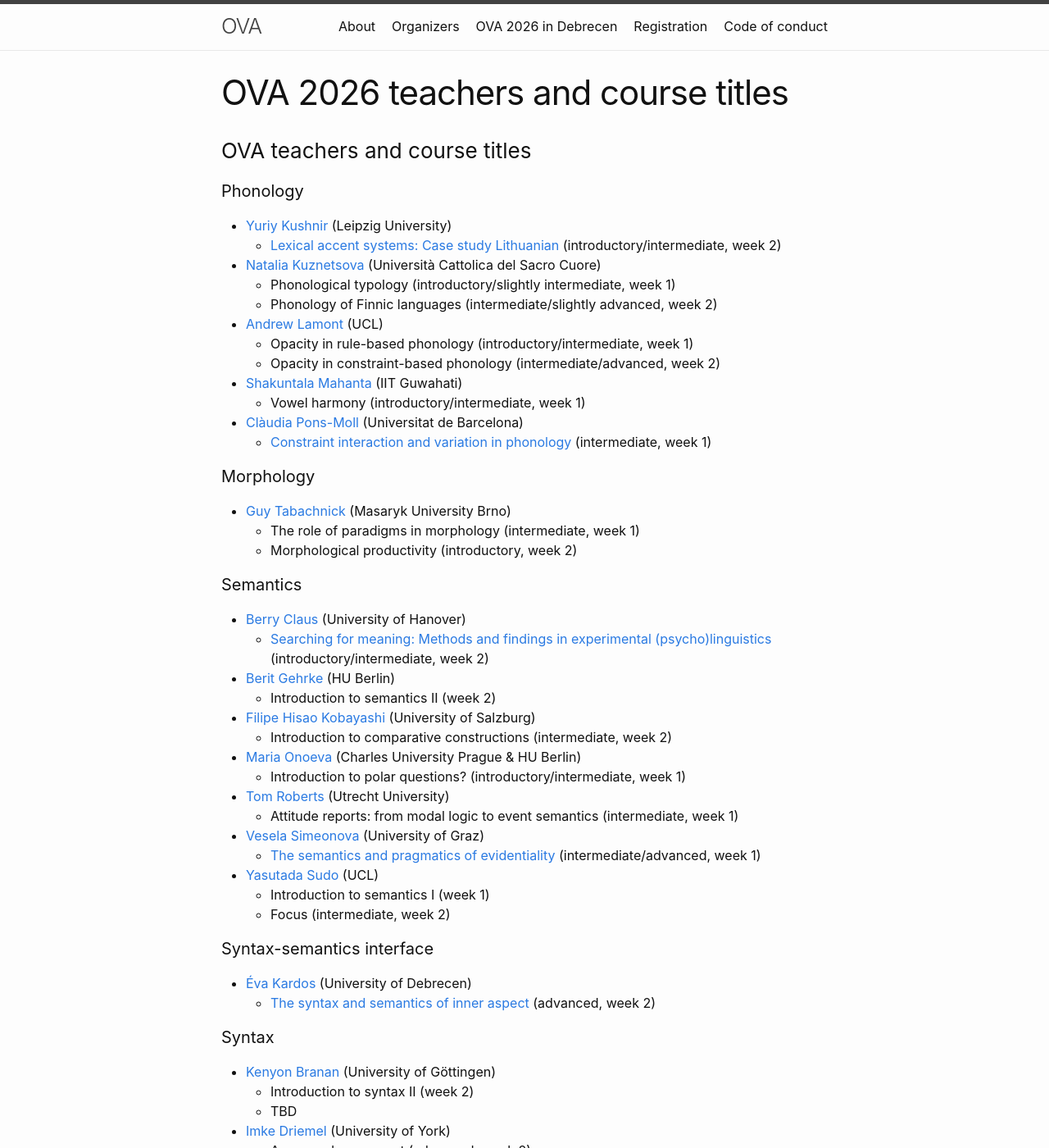
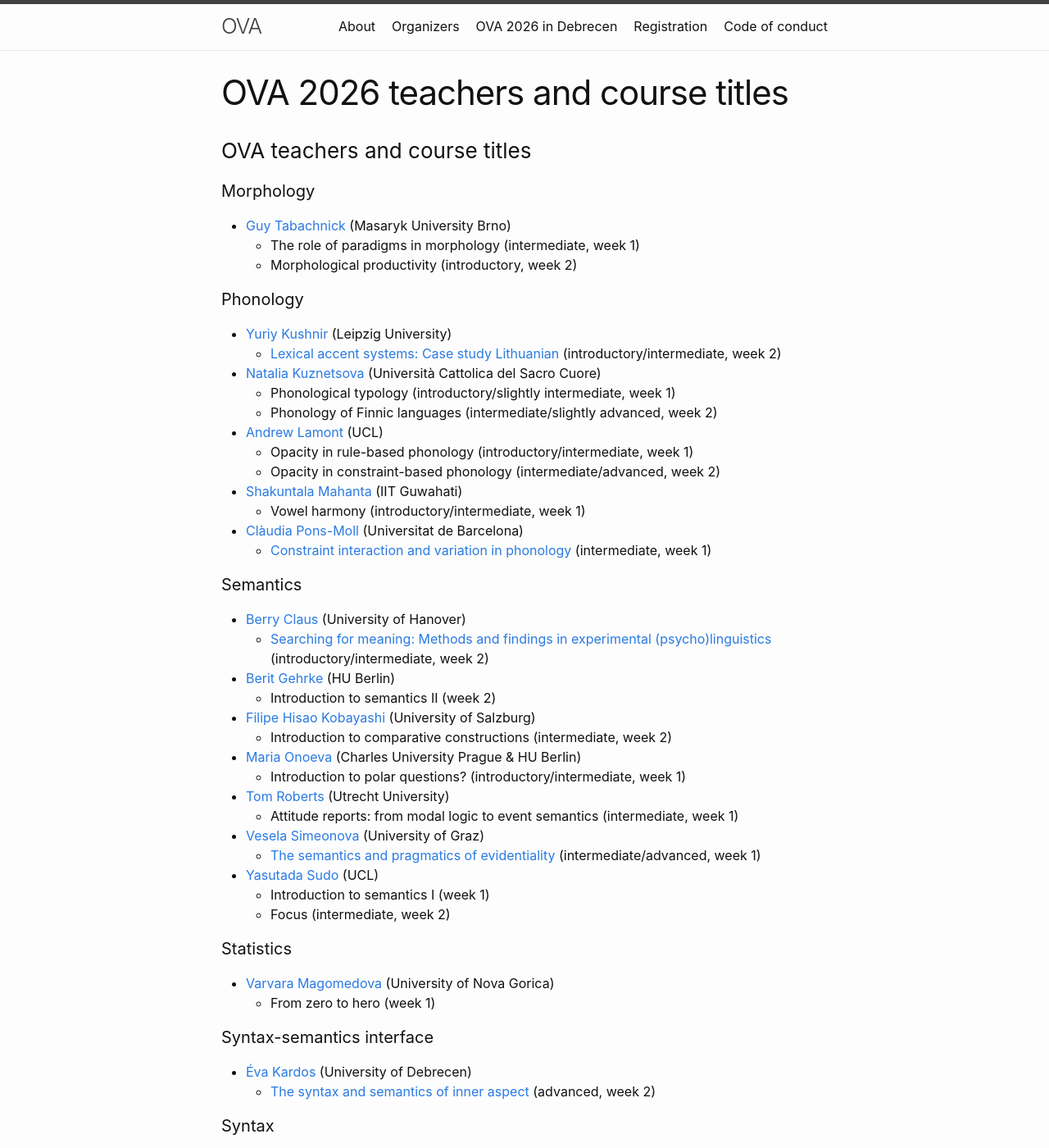
Before and after one commit to ovaschool/ovaschool.github.io, a Jekyll site: the page built from staticpages/ova2026-teachers.markdown, in a window 1280 px wide and 1400 px high. Shown: the whole window at 82% size. Built offline with Jekyll 4.4.1, drawn with Linux system fonts in a browser that asks for light colours.

Commit message:
Update ova2026-teachers.markdown

```diff
--- a/staticpages/ova2026-teachers.markdown
+++ b/staticpages/ova2026-teachers.markdown
@@ -6,6 +6,12 @@ exclude: true
 ---
 
 ### OVA teachers and course titles
+
+#### Morphology
+
+- [Guy Tabachnick](https://gtabach.github.io/) (Masaryk University Brno)
+  - The role of paradigms in morphology (intermediate, week 1)
+  - Morphological productivity (introductory, week 2)
 
 #### Phonology
 
@@ -46,6 +46,11 @@ exclude: true
   - Introduction to semantics I (week 1)
   - Focus (intermediate, week 2)
 
+#### Statistics
+
+- [Varvara Magomedova](https://www.researchgate.net/profile/Varvara-Magomedova-2) (University of Nova Gorica)
+  - From zero to hero (week 1)
+
 #### Syntax-semantics interface
 
 - [Éva Kardos](https://evakardos.com/) (University of Debrecen)
```
Also changed, not shown: other parts of staticpages/ova2026-teachers.markdown (+0 -6 lines).
